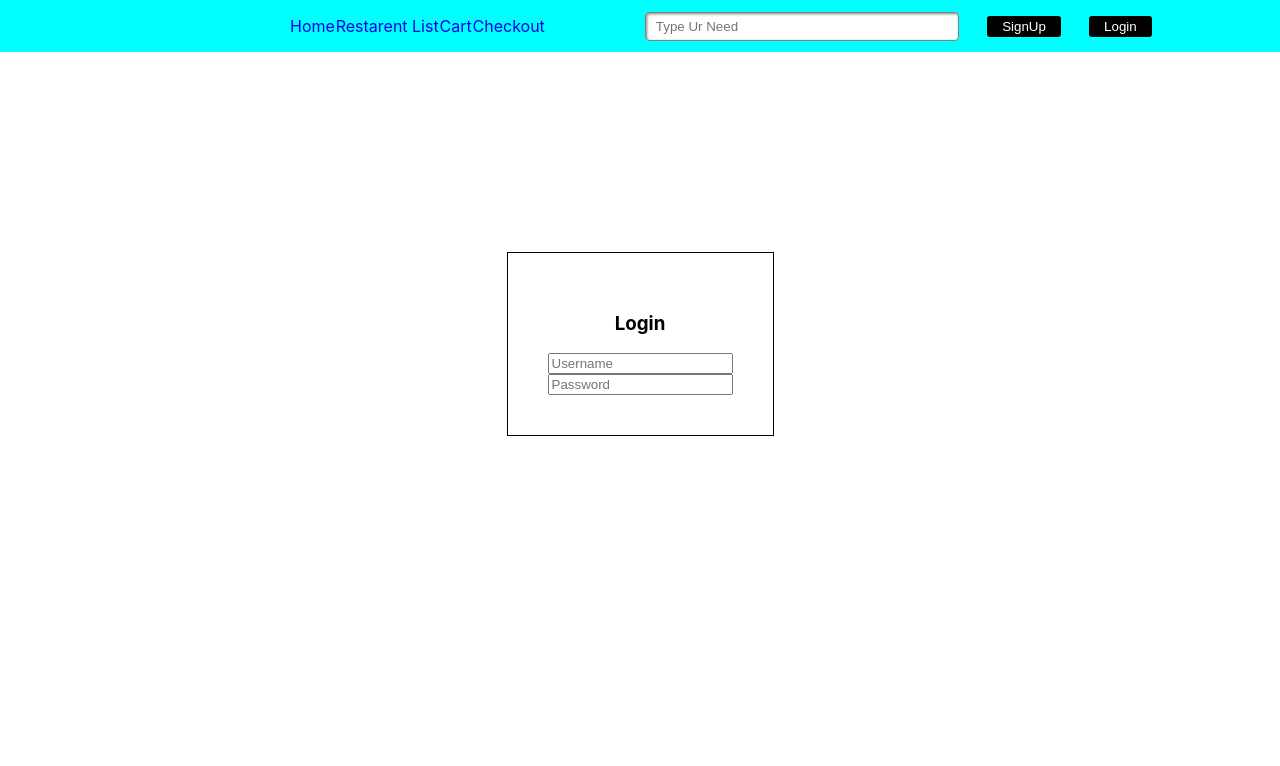
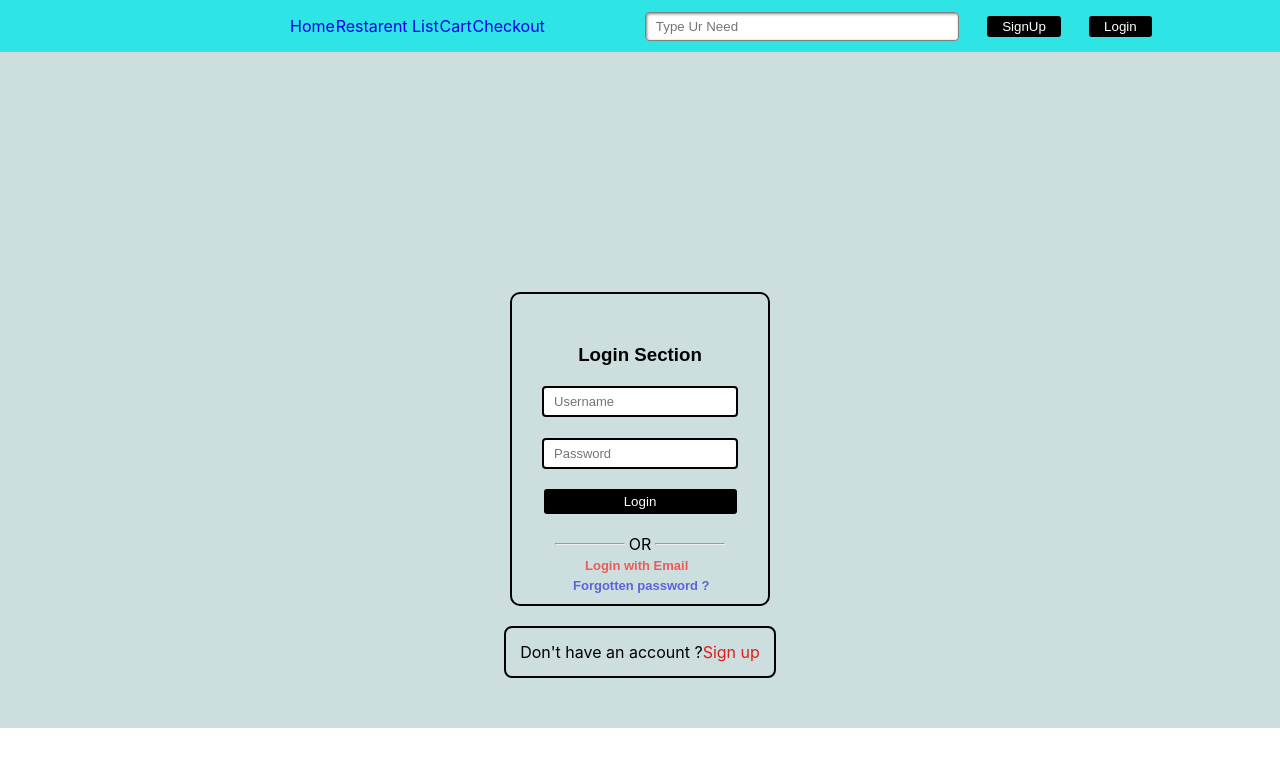
Before and after one commit to suhaas3/React-cart-project, a React (Create React App) app: page /login in a window 1280 px wide. Shown: the top 766 px of the page. Built offline with nearby package versions, Linux system fonts and the light colour scheme.

Commit message:
apply css to the login page

```diff
--- a/src/Components/LoginButton/LoginButton.js
+++ b/src/Components/LoginButton/LoginButton.js
@@ -1,14 +1,80 @@
-import React from "react";
+import React, { useState } from "react";
+import '../../Styles/LoginButton/LoginButton.css';
+import { useNavigate } from "react-router-dom";
+
 
 function LoginButton() {
+
+  const navigate = useNavigate();
+
+  const [userDetails, updateUserDetails] = useState({
+    userName: '',
+    password: ''
+  })
+
+  function handleUserName(event) {
+    const userName = event.target.value;
+    updateUserDetails(pre => ({
+      ...pre,
+      userName: `${userName}`
+    }))
+  }
+
+  function handlePassword(event) {
+    const password = event.target.value;
+    updateUserDetails(pre => ({
+      ...pre,
+      password: `${password}`
+    }))
+  }
+
+  function handleUserDetails(event) {
+    console.log('user name:', userDetails.userName)
+    console.log('password:', userDetails.password)
+    if (userDetails.userName === 'sai' && userDetails.password === '12345') {
+      navigate('/')
+    } else if (userDetails.userName === '' && userDetails.password === '') {
+      console.log('sorry! user name and password empty')
+    }
+  }
+
+  function goToSignUpPage() {
+    navigate('/signin')
+  }
 
   return (
     <>
       <div className="login-section">
+        <h1>{userDetails.userName}</h1>
+        <h1>{userDetails.password}</h1>
         <div className="login-sub-section">
-          <h3>Login</h3>
-          <input type="text" className="userNameBox" placeholder="Username" />
-          <input type="text" className="passwordBox" placeholder="Password" />
+          <h3>Login Section</h3>
+          <input type="text" className="userNameBox" placeholder="Username" onChange={handleUserName} />
+          <input type="text" className="passwordBox" placeholder="Password" onChange={handlePassword} />
+          <button className="login-button-new" onClick={handleUserDetails}>Login</button>
+          <div className="or-container">
+            <div className="hr-container">
+              <div className="hr-line">
+                <hr />
+              </div>
+              <div className="or-text">
+                OR
+              </div>
+              <div className="hr-line">
+                <hr />
+              </div>
+            </div>
+            <div className="email-login">
+              <span>Login with Email</span>
+            </div>
+            <div className="forgotten-password">
+              <span>Forgotten password ?</span>
+            </div>
+          </div>
+        </div>
+        <div className="dont-have-acvount">
+          Don't have an account ?
+          <span onClick={goToSignUpPage}>Sign up</span>
         </div>
       </div>
     </>
--- a/src/Components/NavBar/NavBar.js
+++ b/src/Components/NavBar/NavBar.js
@@ -12,7 +12,6 @@ function NavBar() {
   const navigateToPage = (event) => {
     const { value } = event.target;
     navigate(value);
-    console.log(value)
   }
 
   const middle = [
@@ -29,7 +28,9 @@ function NavBar() {
             <ul type='none' className="mid-lists">
               {middle.map((item, index) => {
                 return (
-                  <Link to={item.path} className={`navbar-list ${location === item.path} ? "active-link" : ""`}  key={index}><li>{item.name}</li></Link>
+                  <Link to={item.path} className={`navbar-list ${
+                    location.pathname === item.path ? 'active-link' : ''
+                  }`}  key={index}><li>{item.name}</li></Link>
                 );
               })}
             </ul>
--- a/src/Styles/LoginButton/LoginButton.css
+++ b/src/Styles/LoginButton/LoginButton.css
@@ -10,7 +10,7 @@
   display: flex;
   flex-direction: column;
   align-items: center;
-  padding-top: 200px;
+  /* padding-top: 150px; */
 }
 
 .login-sub-section {
@@ -20,3 +20,94 @@
   border: 1px solid black;
   padding: 40px;
 }
+.login-button-new {
+  background-color: black;
+  color: white;
+  padding: 3px 15px;
+  border: none;
+  border-radius: 3px;
+  cursor: pointer;
+  width: 193px;
+  height: 25px;
+}
+
+.login-section {
+  display: flex;
+  flex-direction: column;
+  justify-content: space-between;
+  align-items: center;
+  padding-top: 200px;
+  background-color: rgb(205, 222, 222);
+  padding-bottom: 50px;
+}
+.login-section h1 {
+  font-family: arial;
+  font-size: 15px;
+
+}
+.login-sub-section {
+  display: flex;
+  flex-direction: column;
+  justify-content: space-between;
+  align-items: center;
+  border: 2px solid black;
+  padding: 50px 30px 10px 30px;
+  height: 250px;
+  border-radius: 10px;
+}
+.userNameBox,
+.passwordBox {
+  border: 2px solid black;
+  font-family: arial;
+  font-size: 13px;
+  color: gray;
+  height: 25px;
+  width: 180px;
+  box-shadow: outset 1px 1px 1px  gray;
+  padding-left: 10px;
+  border-radius: 4px;
+}
+.login-sub-section h3 {
+  font-family: arial;
+  margin-top: 0;
+  margin-bottom: 0;
+}
+.or-container {
+  width: 170px;
+}
+.hr-line {
+  width: 70px;
+}
+.hr-container {
+  display: flex;
+  flex-direction: row;
+  justify-content: space-between;
+  align-items: center;
+}
+.email-login span{
+  color: rgb(236, 90, 90);
+  font-family: arial;
+  font-weight: 550;
+  font-size: 13px;
+  margin-left: 30px;
+  cursor: pointer;
+}
+.forgotten-password span {
+  color: rgb(97, 97, 218);
+  font-family: arial;
+  font-weight: 550;
+  font-size: 13px;
+  margin-left: 18px;
+  cursor: pointer;
+  margin-top: 20px;
+}
+.dont-have-acvount {
+  border: 2px solid black;
+  padding: 14px;
+  margin-top: 20px;
+  border-radius: 8px;
+}
+.dont-have-acvount span{
+  color: rgb(223, 29, 29);
+  cursor: pointer;
+}
--- a/src/Styles/NavBar/NavBar.css
+++ b/src/Styles/NavBar/NavBar.css
@@ -1,5 +1,5 @@
 .navbar-main {
-  background-color: aqua;
+  background-color: rgb(47, 228, 228);
   color: black;
 }
 
@@ -49,6 +49,6 @@
   text-decoration: none;
 }
 
-.active-list{
+.active-link{
   border-bottom: 2px solid red;
 }
```
Also changed, not shown: src/Components/LoginClickButton/LoginClickButton.js (deleted, +0 -11 lines).
